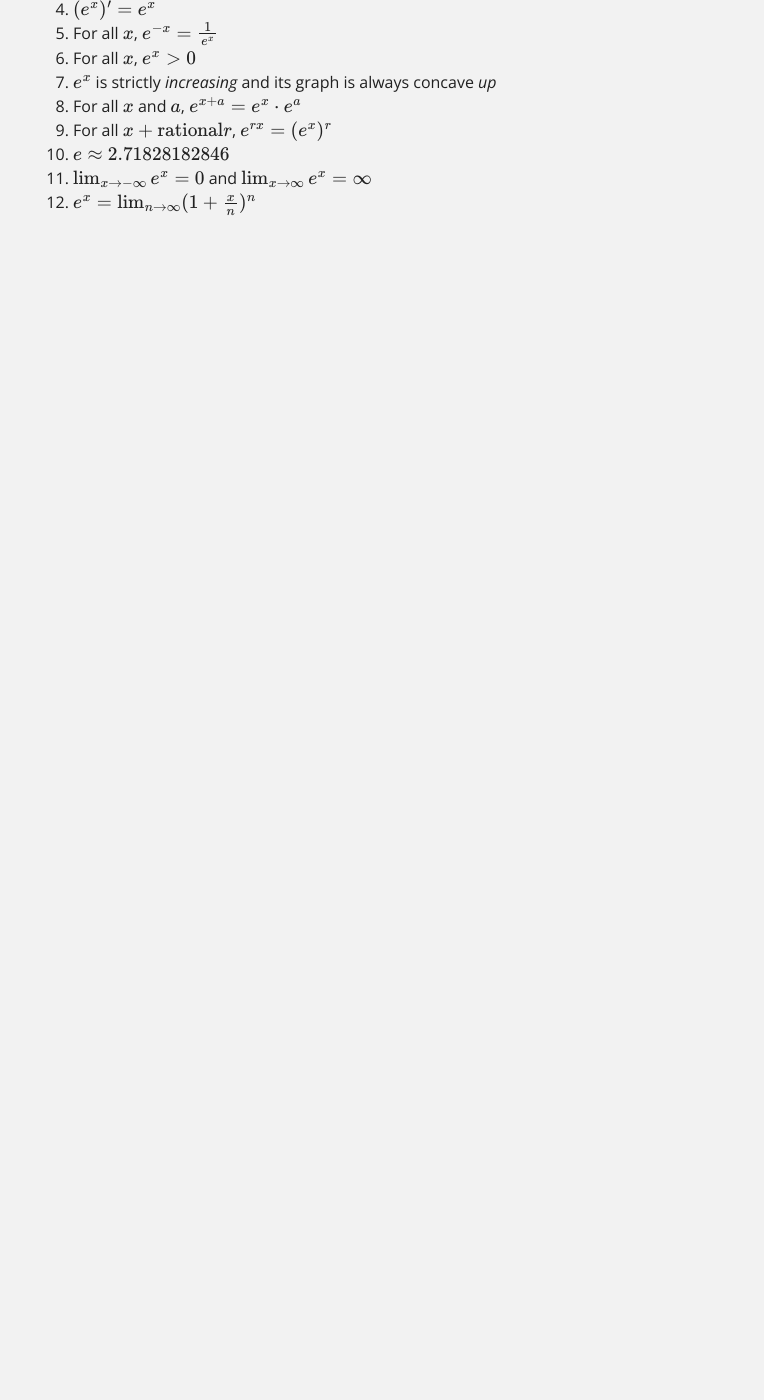
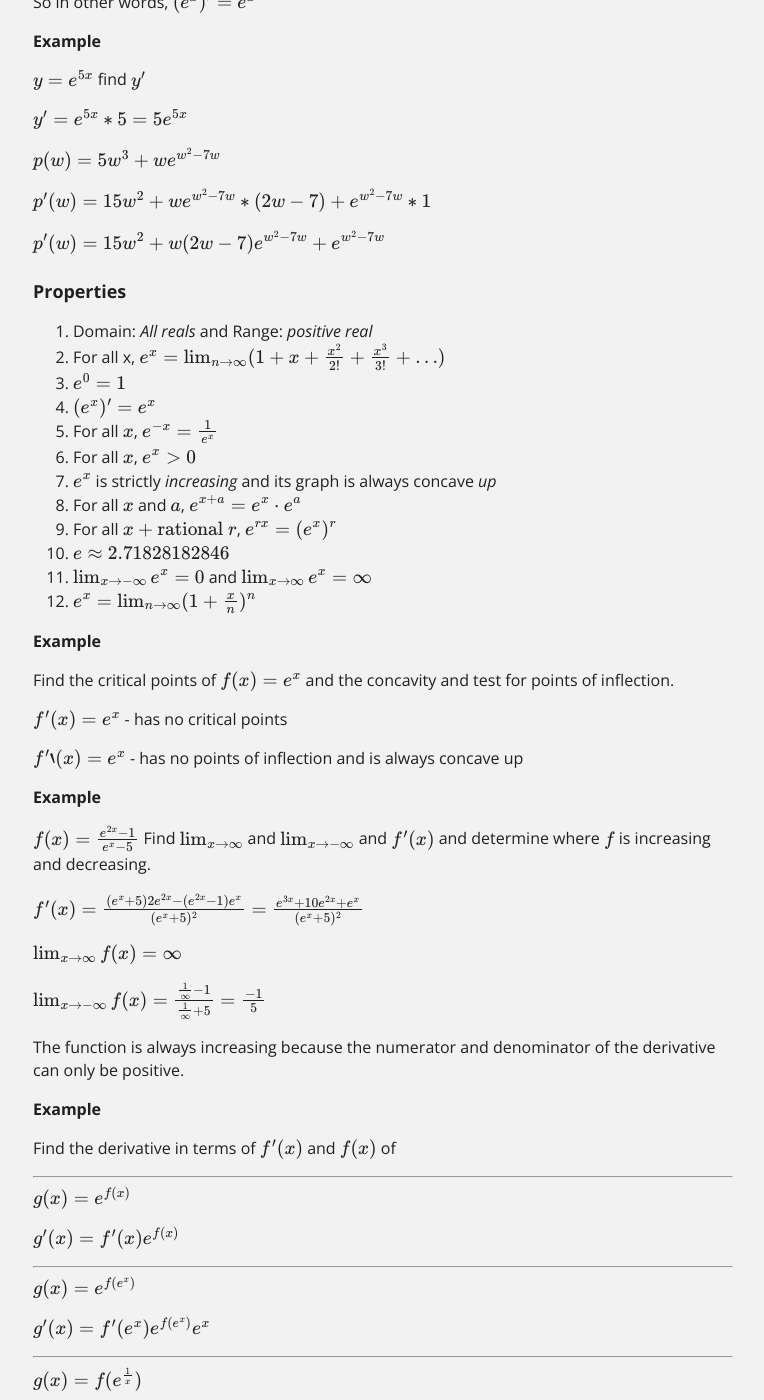
Before and after one commit to eric-chapdelaine/eric-chapdelaine.github.io, a Jekyll site: the page built from notes/math1341.md, in a window 1280 px wide and 1400 px high, scrolled down 26292 px. Shown: the whole window, without its empty margins (257-1021 px from the left). Built offline with Jekyll 4.4.1, drawn with Linux system fonts in a browser that asks for light colours; formulas are drawn with MathJax 3; before the commit the page ends 26508 px from its top, so only the background shows below that; some of the changed text lies outside the part shown.

Commit message:
[MATH1341] Lecture 13

```diff
--- a/notes/math1341.md
+++ b/notes/math1341.md
@@ -937,6 +937,24 @@
 
 $(f^{-1}(x))' = \frac{1}{f'(f^{-1}(x))}$
 
+**Example**
+
+48. Write the derivatives of the following in terms of $x,\ f,\ f'$
+
+$g(x) = \frac{f(\frac{1}{x})}{x}$
+
+$g'(x) = \frac{x*f'(\frac{1}{x}) * (\frac{-1}{x^2}) -f(\frac{1}{x})}{x^2}$
+
+(Recall that $k(x) = f(\frac{1}{x}) = f(u)$ therefore $k'(x) = f'(u) * \frac{du}{dx}$ )
+
+**Example**
+
+$h(x) = \sqrt{f(x)^2 + 2} = (f(x)^2 + 2)^{\frac{1}{2}} $
+
+$h'(x) = \frac{1}{2}(f(x)^2 + 2)^{\frac{-1}{2}} * 2 f(x) * f'(x)$
+
+$h'(x) = \frac{f(x) f'(x)}{\sqrt{f(x)^2 + 2}}$
+
 ### Inverse Function Theorem
 $(f^{-1}(b))' = \frac{1}{f'(a)}$
 
@@ -1036,7 +1054,7 @@
 
 $P_n (x) = \frac{x^0}{0!} + \frac{x^1}{1!} + \frac{x^2}{2!} ... + \frac{x^n}{n!}$
 
-Recall: $5! = 5*4*3*2*1 = 5*4!$
+Recall: $5! = 5 * 4 * 3 * 2 * 1 = 5*4!$
 
 So therefore  $n! = n(n-1)!$
 
@@ -1091,7 +1109,119 @@
 6. For all $x$, $e^x > 0$
 7. $e^x$ is strictly *increasing* and its graph is always concave *up*
 8. For all $x$ and $a$, $e^{x+a} = e^x \cdot e^a$
-9. For all  $x+\text{rational} r$,  $e^{rx} = (e^x)^r$
+9. For all  $x+\text{rational } r$,  $e^{rx} = (e^x)^r$
 10. $e\approx 2.71828182846$
 11. $\lim_{x \to -\infty} e^x = 0$ and $\lim_{x \to \infty} e^x = \infty$
 12. $e^x = \lim_{n \to \infty} (1+\frac{x}{n})^n$
+
+**Example**
+
+Find the critical points of $f(x) = e^x$ and the concavity and test for points of inflection.
+
+$f'(x) = e^x$ - has no critical points
+
+$f''(x) = e^x$ - has no points of inflection and is always concave up
+
+**Example**
+
+$f(x) = \frac{e^{2x} - 1}{e^x - 5}$ Find  $\lim_{x \to \infty}$ and $\lim_{x \to -\infty} $ and $f'(x)$ and determine where $f$ is increasing and decreasing.
+
+$f'(x) = \frac{(e^x+5)2e^{2x} - (e^{2x}-1)e^x}{(e^x+5)^2} = \frac{e^{3x} + 10e^{2x} + e^x}{(e^x + 5)^2}$
+
+$\lim_{x \to \infty} f(x) = \infty$
+
+$\lim_{x \to -\infty} f(x) = \frac{\frac{1}{\infty} - 1}{\frac{1}{\infty} + 5} = \frac{-1}{5} $
+
+The function is always increasing because the numerator and denominator of the derivative can only be positive.
+
+**Example**
+
+Find the derivative in terms of $f'(x)$ and $f(x)$ of
+
+---
+
+$g(x) = e^{f(x)}$
+
+$g'(x) = f'(x)e^{f(x)}$
+
+---
+
+$g(x) = e^{f(e^x)}$
+
+$g'(x) = f'(e^x) e^{f(e^x)} e^x$
+
+---
+
+$g(x) = f(e^{\frac{1}{x}})$
+
+$g'(x) = f'(e^{\frac{1}{x}}) e^{\frac{1}{x}} \frac{-1}{x^2}$
+
+---
+
+$g(x) = f(x)e^{x}$
+
+$g'(x) = f(x) e^x + e^x f'(x) = e^x(f'(x) + f(x))$
+
+# 2.5 The Natural Logarithm
+
+Define the natural log $\ln$ ("base e log", $\log_e$) as the inverse function of exp (exponential function).
+
+Exponential Function
+* Domain $(\infty, \infty)$
+* Range  $(0, \infty)$
+
+Logarithms
+* Domain $(0, \infty)$
+* Range  $(-\infty, \infty$
+
+### Properties
+
+1. Domain and range are above
+2. For all $x$ and all $y>0$, $\ln (e^x) = x$ and  $e^{\ln y} = y$
+3. $\ln (1) = 0$ and $\ln (e) = 1$
+4.
+
+Purple: $\ln(x)$
+
+Green:  $e^x$
+
+<div style='width: 100%' class='ui rounded images'>
+<img class='ui image' src='./math1341/lec13-fig1.png'>
+</div>
+
+And the derivative of $\ln(x) = \frac{1}{x}$
+
+$\lim_{x \to \infty} \ln (x) = \infty$
+$\lim_{x \to 0^+} \ln (x) = -\infty$
+
+
+**Theorem**
+
+For $x>0$,  $\ln ' (x) = \frac{1}{x}$ so $\ln '' (x) = \left( \frac{1}{x} \right) ' = \frac{-1}{x^2}$
+
+Therefore $\ln (x)$ is strictly increasing and is always concave down.
+
+Proof by the inverse function theorem
+
+$f(x) = e^x$
+
+$f'(x) = \ln x$
+
+$\frac{d}{dx}\ln x = \left( f^{-1} \right)' (x) = \frac{1}{f'(f^{-1}(x))} = \frac{1}{f'(\ln x)}$
+
+$f(x) = e^x$
+
+$f'(x) = e^x$
+
+$\frac{d}{dx} \ln x= \frac{1}{e^{\ln x}} = \frac{1}{x}$
+
+
+Alternatively:
+
+$f(x) = \ln x$
+
+$f'(x) = e^x$
+
+$\frac{d}{dx}e^x = \left( f^{-1} \right)' (x) = \frac{1}{f'(f^{-1}(x))} = \frac{1}{f'(e^x)} = e^x$
+
+$f'(x) = \frac{1}{x}$
```
Also changed, not shown: notes/math1341/lec13-fig1.png (added).
